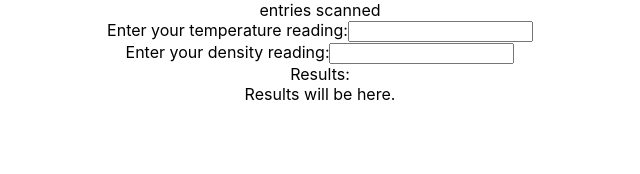
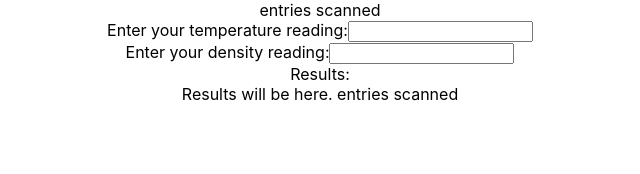
Before and after one commit to uncleBlobby/CAT-APP, a React (Create React App) app: page / in a window 1280 px wide. Shown: the top 174 px of the page, without its empty margins (320-960 px from the left). Built offline with nearby package versions, Linux system fonts and the light colour scheme.

Commit message:
need to figure out the input functionality

```diff
--- a/src/App.js
+++ b/src/App.js
@@ -4,7 +4,15 @@ import SearchByTemperature from './components/SearchByTemperature';
 import ShowResults from './components/ShowResults';
 import DATA from './data/data.js'
 
+
+
 function App() {
+
+  let tempCriterion = (childData) => {
+    //search for results that contain childData within the first 5 chars...
+    //then return those as relevant results.
+  }
+
   return (
     <div className="App">
       {DATA.length} entries scanned
--- a/src/components/SearchByTemperature.js
+++ b/src/components/SearchByTemperature.js
@@ -1,4 +1,9 @@
 function SearchByTemperature(props) {
+
+    const handleInputChange = () => {
+        // write function to return the desired temperature input to the App component state
+    }
+
     return (
         <form>
         Enter your temperature reading:
--- a/src/components/ShowResults.js
+++ b/src/components/ShowResults.js
@@ -2,7 +2,7 @@ function ShowResults(props){
     return (
     <div>
         Results will be here.
-        {props.DATA}
+        {props.data.length} entries scanned
     </div>
     )
 };
```
